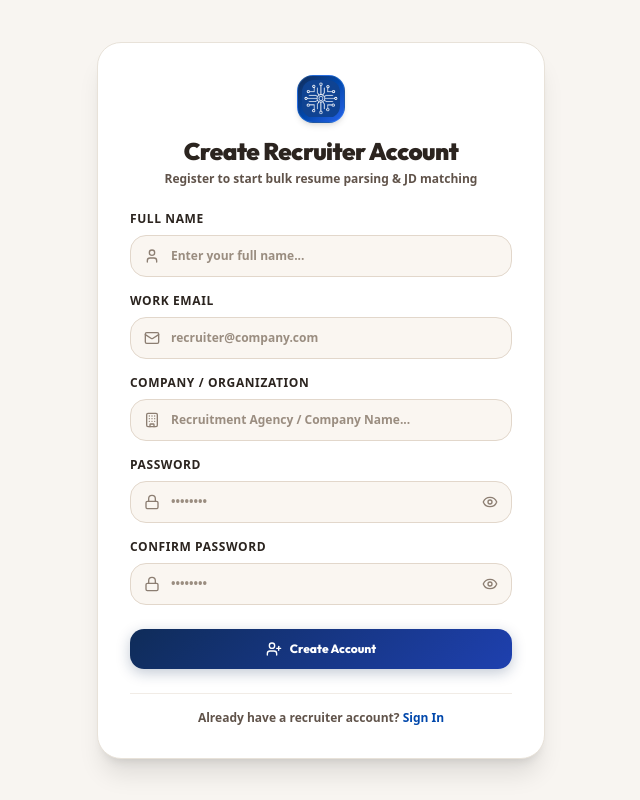
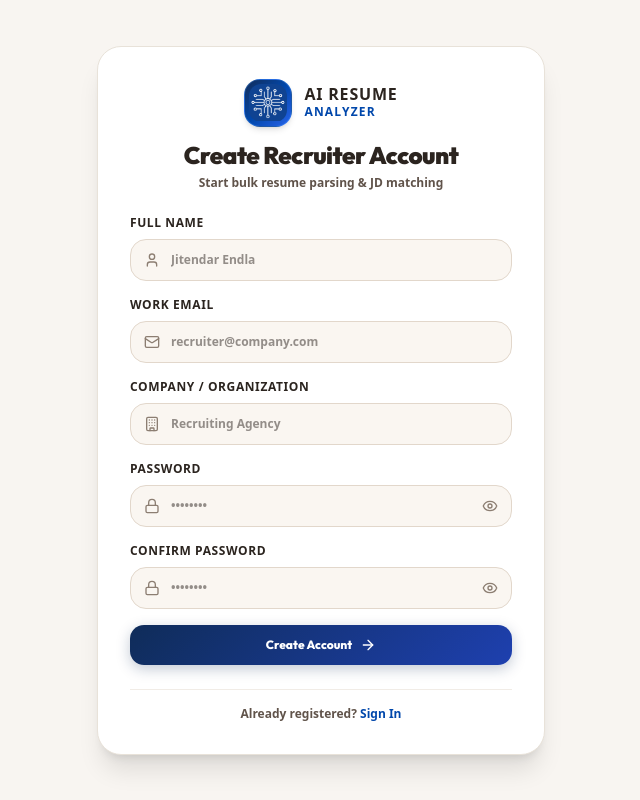
Before and after one commit to jitendarendla/AI_Resume_Analyzer, a Next.js app in the folder frontend/: page /register in a window 1280 px wide. Shown: the whole page, without its empty margins (319-959 px from the left). Built offline with nearby package versions, Linux system fonts and the light colour scheme.

Commit message:
Fix public API resolution and improve detailed error message parsing

```diff
--- a/frontend/src/app/register/page.tsx
+++ b/frontend/src/app/register/page.tsx
@@ -4,7 +4,7 @@ import React, { useState } from 'react';
 import Link from 'next/link';
 import { useRouter } from 'next/navigation';
 import { api } from '@/lib/api';
-import { User, Mail, Building, Lock, UserPlus, AlertCircle, CheckCircle, Eye, EyeOff } from 'lucide-react';
+import { User, Mail, Building, Lock, ArrowRight, AlertCircle, CheckCircle2, Eye, EyeOff } from 'lucide-react';
 
 export default function RegisterPage() {
   const [name, setName] = useState('');
@@ -14,10 +14,10 @@ export default function RegisterPage() {
   const [confirmPassword, setConfirmPassword] = useState('');
   const [showPassword, setShowPassword] = useState(false);
   const [showConfirmPassword, setShowConfirmPassword] = useState(false);
+
+  const [loading, setLoading] = useState(false);
   const [error, setError] = useState('');
   const [success, setSuccess] = useState('');
-  const [loading, setLoading] = useState(false);
-
   const router = useRouter();
 
   const handleRegister = async (e: React.FormEvent) => {
@@ -26,7 +26,7 @@ export default function RegisterPage() {
     setSuccess('');
 
     if (password !== confirmPassword) {
-      setError('Passwords do not match. Please verify your password entry.');
+      setError('Passwords do not match.');
       return;
     }
 
@@ -47,7 +47,14 @@ export default function RegisterPage() {
       setSuccess(response.data.message || 'Account created successfully! Redirecting to login...');
       setTimeout(() => router.push('/login'), 1500);
     } catch (err: any) {
-      setError(err.response?.data?.detail || 'Registration failed. Please check details.');
+      const detail = err.response?.data?.detail;
+      if (typeof detail === 'string') {
+        setError(detail);
+      } else if (Array.isArray(detail)) {
+        setError(detail.map((d: any) => d.msg || JSON.stringify(d)).join(', '));
+      } else {
+        setError('Unable to connect to backend server. Please try again.');
+      }
     } finally {
       setLoading(false);
     }
@@ -61,29 +68,36 @@ export default function RegisterPage() {
             <div className="w-12 h-12 rounded-2xl bg-gradient-to-br from-[#0F2C59] via-[#0047AB] to-[#2563EB] p-1 flex items-center justify-center shrink-0 shadow-md border border-blue-400/30">
               <img src="/logo.png" alt="AI Resume Analyzer Logo Icon" className="w-full h-full object-contain rounded-xl" />
             </div>
+            <div className="flex flex-col text-left">
+              <span className="font-black text-base text-[#2B241F] tracking-wider leading-none uppercase">
+                AI RESUME
+              </span>
+              <span className="text-xs text-[#0047AB] font-black tracking-widest uppercase mt-0.5">
+                ANALYZER
+              </span>
+            </div>
           </Link>
           <div>
             <h1 className="text-2xl font-black text-[#2B241F] tracking-tight">Create Recruiter Account</h1>
-            <p className="text-xs font-semibold text-[#60534A] mt-1">Register to start bulk resume parsing & JD matching</p>
+            <p className="text-xs font-semibold text-[#60534A] mt-1">Start bulk resume parsing & JD matching</p>
           </div>
         </div>
 
         {error && (
-          <div className="p-4 rounded-2xl bg-rose-50 border border-rose-200 text-rose-700 text-xs flex items-center gap-2 font-bold">
+          <div className="p-3.5 rounded-2xl bg-rose-50 border border-rose-200 text-rose-700 text-xs flex items-center gap-2 font-bold">
             <AlertCircle className="w-4 h-4 shrink-0" />
             <span>{error}</span>
           </div>
         )}
 
         {success && (
-          <div className="p-4 rounded-2xl bg-emerald-50 border border-emerald-200 text-emerald-800 text-xs flex items-center gap-2 font-bold">
-            <CheckCircle className="w-4 h-4 shrink-0" />
+          <div className="p-3.5 rounded-2xl bg-emerald-50 border border-emerald-200 text-emerald-800 text-xs flex items-center gap-2 font-bold">
+            <CheckCircle2 className="w-4 h-4 shrink-0" />
             <span>{success}</span>
           </div>
         )}
 
         <form onSubmit={handleRegister} className="space-y-4 text-xs">
-          {/* Full Name */}
           <div>
             <label className="block text-[#2B241F] font-black uppercase tracking-wider mb-2">Full Name</label>
             <div className="relative">
@@ -91,15 +105,14 @@ export default function RegisterPage() {
               <input
                 type="text"
                 required
-                placeholder="Enter your full name..."
                 value={name}
                 onChange={(e) => setName(e.target.value)}
-                className="w-full bg-[#FAF6F1] border border-[#E2D7CB] text-[#2B241F] rounded-2xl pl-10 pr-4 py-3 focus:outline-none focus:border-[#0F2C59] focus:ring-2 focus:ring-[#0F2C59]/10 font-bold placeholder-[#9A8D80]"
+                placeholder="Jitendar Endla"
+                className="w-full bg-[#FAF6F1] border border-[#E2D7CB] text-[#2B241F] rounded-2xl pl-10 pr-4 py-3 font-bold focus:outline-none focus:border-[#0F2C59]"
               />
             </div>
           </div>
 
-          {/* Work Email */}
           <div>
             <label className="block text-[#2B241F] font-black uppercase tracking-wider mb-2">Work Email</label>
             <div className="relative">
@@ -107,15 +120,14 @@ export default function RegisterPage() {
               <input
                 type="email"
                 required
-                placeholder="recruiter@company.com"
                 value={email}
                 onChange={(e) => setEmail(e.target.value)}
-                className="w-full bg-[#FAF6F1] border border-[#E2D7CB] text-[#2B241F] rounded-2xl pl-10 pr-4 py-3 focus:outline-none focus:border-[#0F2C59] focus:ring-2 focus:ring-[#0F2C59]/10 font-bold placeholder-[#9A8D80]"
+                placeholder="recruiter@company.com"
+                className="w-full bg-[#FAF6F1] border border-[#E2D7CB] text-[#2B241F] rounded-2xl pl-10 pr-4 py-3 font-bold focus:outline-none focus:border-[#0F2C59]"
               />
             </div>
           </div>
 
-          {/* Company / Organization */}
           <div>
             <label className="block text-[#2B241F] font-black uppercase tracking-wider mb-2">Company / Organization</label>
             <div className="relative">
@@ -123,15 +135,14 @@ export default function RegisterPage() {
               <input
                 type="text"
                 required
-                placeholder="Recruitment Agency / Company Name..."
                 value={company}
                 onChange={(e) => setCompany(e.target.value)}
-                className="w-full bg-[#FAF6F1] border border-[#E2D7CB] text-[#2B241F] rounded-2xl pl-10 pr-4 py-3 focus:outline-none focus:border-[#0F2C59] focus:ring-2 focus:ring-[#0F2C59]/10 font-bold placeholder-[#9A8D80]"
+                placeholder="Recruiting Agency"
+                className="w-full bg-[#FAF6F1] border border-[#E2D7CB] text-[#2B241F] rounded-2xl pl-10 pr-4 py-3 font-bold focus:outline-none focus:border-[#0F2C59]"
               />
             </div>
           </div>
 
-          {/* Password Entry 1 */}
           <div>
             <label className="block text-[#2B241F] font-black uppercase tracking-wider mb-2">Password</label>
             <div className="relative">
@@ -139,23 +150,21 @@ export default function RegisterPage() {
               <input
                 type={showPassword ? 'text' : 'password'}
                 required
-                placeholder="••••••••"
                 value={password}
                 onChange={(e) => setPassword(e.target.value)}
-                className="w-full bg-[#FAF6F1] border border-[#E2D7CB] text-[#2B241F] rounded-2xl pl-10 pr-10 py-3 focus:outline-none focus:border-[#0F2C59] focus:ring-2 focus:ring-[#0F2C59]/10 font-bold placeholder-[#9A8D80]"
+                placeholder="••••••••"
+                className="w-full bg-[#FAF6F1] border border-[#E2D7CB] text-[#2B241F] rounded-2xl pl-10 pr-10 py-3 font-bold focus:outline-none focus:border-[#0F2C59]"
               />
               <button
                 type="button"
                 onClick={() => setShowPassword(!showPassword)}
-                className="absolute right-3.5 top-1/2 -translate-y-1/2 text-[#8C7E72] hover:text-[#2B241F] transition-colors"
-                title={showPassword ? 'Hide Password' : 'Show Password'}
+                className="absolute right-3.5 top-1/2 -translate-y-1/2 text-[#8C7E72] hover:text-[#2B241F]"
               >
                 {showPassword ? <EyeOff className="w-4 h-4" /> : <Eye className="w-4 h-4" />}
               </button>
             </div>
           </div>
 
-          {/* Password Entry 2: Confirm Password */}
           <div>
             <label className="block text-[#2B241F] font-black uppercase tracking-wider mb-2">Confirm Password</label>
             <div className="relative">
@@ -163,16 +172,15 @@ export default function RegisterPage() {
               <input
                 type={showConfirmPassword ? 'text' : 'password'}
                 required
-                placeholder="••••••••"
                 value={confirmPassword}
                 onChange={(e) => setConfirmPassword(e.target.value)}
-                className="w-full bg-[#FAF6F1] border border-[#E2D7CB] text-[#2B241F] rounded-2xl pl-10 pr-10 py-3 focus:outline-none focus:border-[#0F2C59] focus:ring-2 focus:ring-[#0F2C59]/10 font-bold placeholder-[#9A8D80]"
+                placeholder="••••••••"
+                className="w-full bg-[#FAF6F1] border border-[#E2D7CB] text-[#2B241F] rounded-2xl pl-10 pr-10 py-3 font-bold focus:outline-none focus:border-[#0F2C59]"
               />
               <button
                 type="button"
                 onClick={() => setShowConfirmPassword(!showConfirmPassword)}
-                className="absolute right-3.5 top-1/2 -translate-y-1/2 text-[#8C7E72] hover:text-[#2B241F] transition-colors"
-                title={showConfirmPassword ? 'Hide Password' : 'Show Password'}
+                className="absolute right-3.5 top-1/2 -translate-y-1/2 text-[#8C7E72] hover:text-[#2B241F]"
               >
                 {showConfirmPassword ? <EyeOff className="w-4 h-4" /> : <Eye className="w-4 h-4" />}
               </button>
@@ -182,15 +190,15 @@ export default function RegisterPage() {
           <button
             type="submit"
             disabled={loading}
-            className="sleek-btn-primary w-full py-3.5 mt-2"
+            className="sleek-btn-primary w-full py-3.5 cursor-pointer"
           >
-            <UserPlus className="w-4 h-4" />
             <span>{loading ? 'Creating Account...' : 'Create Account'}</span>
+            <ArrowRight className="w-4 h-4" />
           </button>
         </form>
 
         <div className="text-center text-xs font-semibold text-[#60534A] pt-4 border-t border-[#F1ECE6]">
-          Already have a recruiter account?{' '}
+          Already registered?{' '}
           <Link href="/login" className="text-[#0047AB] font-black hover:underline">
             Sign In
           </Link>
--- a/frontend/src/lib/api.ts
+++ b/frontend/src/lib/api.ts
@@ -2,7 +2,16 @@ import axios from 'axios';
 
 const getApiBaseUrl = () => {
   if (process.env.NEXT_PUBLIC_API_URL) {
-    return process.env.NEXT_PUBLIC_API_URL;
+    let url = process.env.NEXT_PUBLIC_API_URL.trim();
+    if (url === '/' || url === '') return '';
+    if (!url.startsWith('http') && !url.startsWith('/')) {
+      if (!url.includes('.')) {
+        url = `https://${url}.onrender.com`;
+      } else {
+        url = `https://${url}`;
+      }
+    }
+    return url;
   }
   if (typeof window !== 'undefined') {
     const hostname = window.location.hostname;
@@ -12,7 +21,9 @@ const getApiBaseUrl = () => {
     if (hostname.includes('loca.lt') || hostname.includes('ngrok') || hostname.includes('tunnel')) {
       return 'https://plain-readers-make.loca.lt';
     }
-    return `http://${hostname}:8000`;
+    if (hostname !== 'localhost' && hostname !== '127.0.0.1') {
+      return `http://${hostname}:8000`;
+    }
   }
   return 'http://127.0.0.1:8000';
 };
```
Also changed, not shown: frontend/src/app/page.tsx (+16 -2 lines), 1 other file (tests, documents, lock files or other folders).
